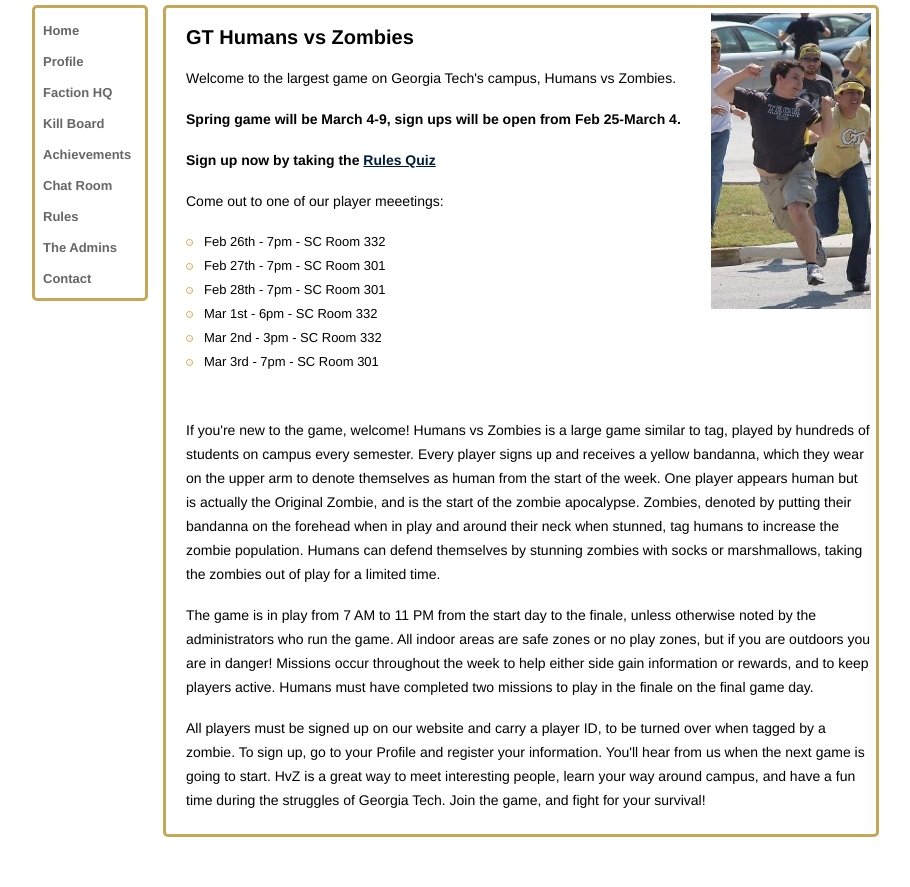
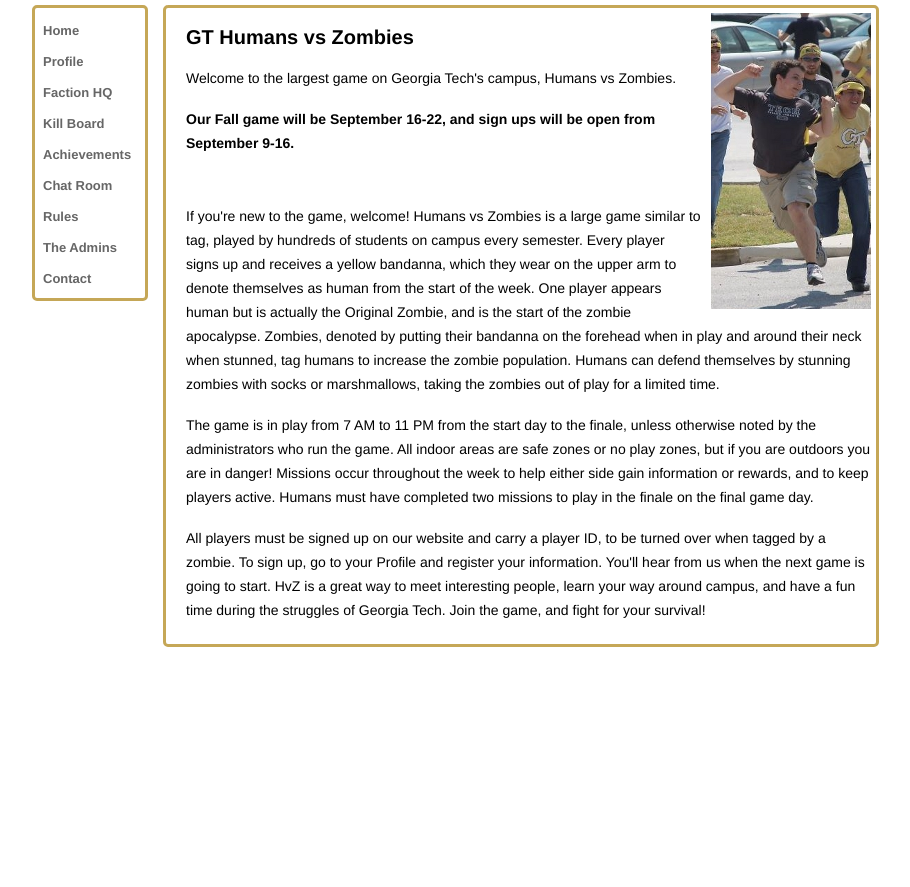
Before and after one commit to Noirbot/HvZ, a PHP site: page / in a window 1280 px wide. Shown: the part 172-1059 px from the top of the page, without its empty margins (88-998 px from the left). After the commit the page ends 819 px from the top, so only its background shows below. Run offline with PHP 8.4, Linux system fonts and the light colour scheme; data that the repository does not hold is empty.

Commit message:
Updating text and adding variables to perpare for the fall game.

```diff
--- a/index.php
+++ b/index.php
@@ -36,17 +36,7 @@
             <img src="images/NumaNumaHuman.jpg" alt="RUN!" style="float: right; margin-left:10px;">
             <h2>GT Humans vs Zombies</h2>
 			<p>Welcome to the largest game on Georgia Tech's campus, Humans vs Zombies.</p>
-			<p><strong>Spring game will be March 4-9, sign ups will be open from Feb 25-March 4.</strong></p>
-            <p><strong>Sign up now by taking the <a href="/rules/quiz/rules_quiz.php">Rules Quiz</a></strong></p>
-            <p>Come out to one of our player meeetings:</p>
-            <ul>
-                <li>Feb 26th - 7pm - SC Room 332</li>
-                <li>Feb 27th - 7pm - SC Room 301</li>
-                <li>Feb 28th - 7pm - SC Room 301</li>
-                <li>Mar 1st - 6pm - SC Room 332</li>
-                <li>Mar 2nd - 3pm - SC Room 332</li>
-                <li>Mar 3rd - 7pm - SC Room 301</li>
-            </ul>
+			<p><strong>Our Fall game will be September 16-22, and sign ups will be open from September 9-16.</strong></p>
       <br />
 			<p>If you're new to the game, welcome! Humans vs Zombies is a large game similar to tag, played by hundreds of students on campus every semester. Every player signs up and receives a yellow bandanna, which they wear on the upper arm to denote themselves as human from the start of the week. One player appears human but is actually the Original Zombie, and is the start of the zombie apocalypse. Zombies, denoted by putting their bandanna on the forehead when in play and around their neck when stunned, tag humans to increase the zombie population. Humans can defend themselves by stunning zombies with socks or marshmallows, taking the zombies out of play for a limited time.</p>
 			<p>The game is in play from 7 AM to 11 PM from the start day to the finale, unless otherwise noted by the administrators who run the game. All indoor areas are safe zones or no play zones, but if you are outdoors you are in danger! Missions occur throughout the week to help either side gain information or rewards, and to keep players active. Humans must have completed two missions to play in the finale on the final game day.</p>
--- a/scripts/lib.php
+++ b/scripts/lib.php
@@ -5,13 +5,15 @@
     	"achievements" => "achieve",
         "spring2012" => "Spr12",
         "fall2012" => "Fall12",
-        "spring2013" => "Spr13"
+        "spring2013" => "Spr13",
+        "fall2013" => "Fall13"
     );
     $db_pass = array(
     	"achievements" => "legopibb",
         "spring2012" => "pandapool",
         "fall2012" => "legopibb",
-        "spring2013" => "sextowel"
+        "spring2013" => "sextowel",
+        "fall2013" => "badgermoaner"
     );
 
     $gt_name = isset($_ENV["REMOTE_USER"]) ? $_ENV["REMOTE_USER"] : "";
@@ -34,20 +36,23 @@
 	$oz_flush_dates = array(
 		"spring2012" => "27 February 2012 23:00",
 		"fall2012" => "17 September 2012 23:00",
-		"spring2013" => "4 March 2013 23:00"
+		"spring2013" => "4 March 2013 23:00",
+		"fall2013" => "16 September 2013 23:00"
 		);
 	$oz_flushed = false;
 
     $quiz_open_dates = array(
         "spring2012" => "28 February 2012",
         "fall2012" => "10 September 2012",
-        "spring2013" => "25 February 2013"
+        "spring2013" => "25 February 2013",
+        "fall2013" => "9 September 2013"
     );
 
     $quiz_close_dates = array(
         "spring2012" => "28 February 2012 17:00",
         "fall2012" => "17 September 2012 17:00",
-        "spring2013" => "4 March 2013 17:00"
+        "spring2013" => "4 March 2013 17:00",
+		"fall2013" => "16 September 2013 17:00"
     );
 
 	if(!isset($_SESSION['sorted'])){
```
